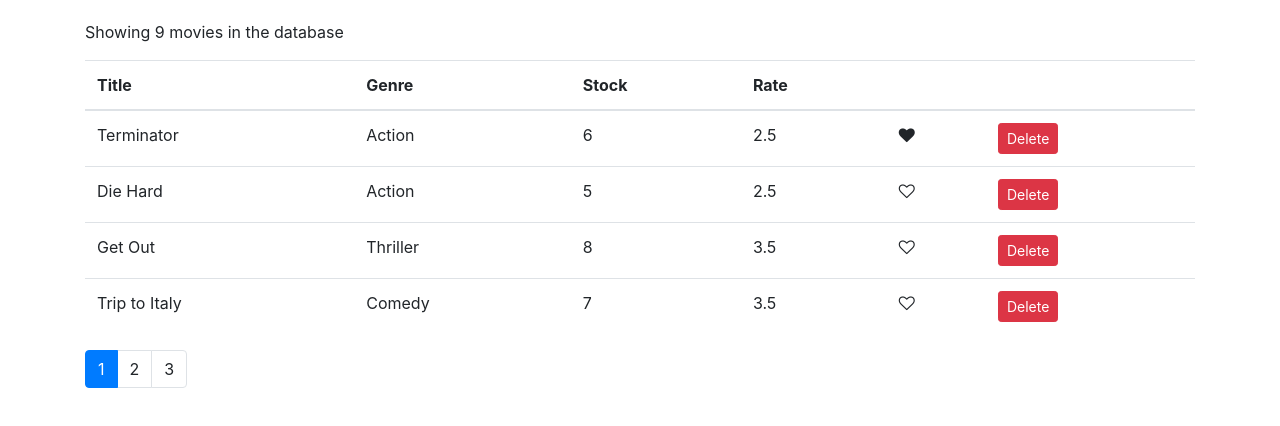
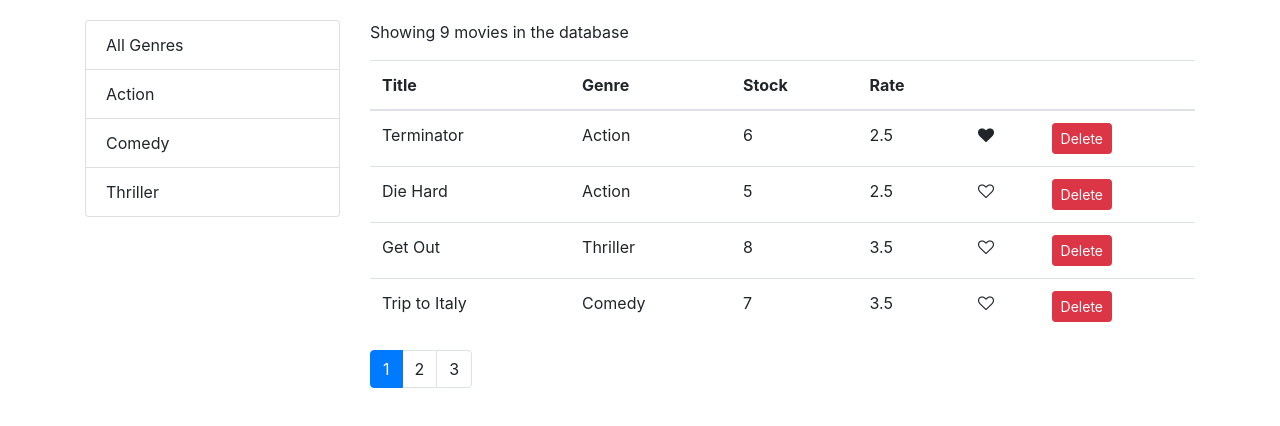
Before and after one commit to satyam-dev/react_vidly, a React (Create React App) app: page / in a window 1280 px wide. Shown: the top 426 px of the page. Built offline with nearby package versions, Linux system fonts and the light colour scheme.

Commit message:
filtering movies according to genre

```diff
--- /dev/null
+++ b/src/components/common/listGroup.jsx
@@ -0,0 +1,27 @@
+import React from "react";
+const ListGroup = (props) => {
+  const { items, onItemSelect, showBy, identifyBy, selectedItem } = props;
+  return (
+    <ul className="list-group">
+      {items.map((item) => (
+        <li
+          key={item[identifyBy]}
+          onClick={() => onItemSelect(item)}
+          className={
+            selectedItem === item
+              ? "list-group-item active-link active"
+              : "list-group-item active-link"
+          }
+        >
+          {item[showBy]}
+        </li>
+      ))}
+    </ul>
+  );
+};
+ListGroup.defaultProps = {
+  showBy: "name",
+  identifyBy: "_id",
+};
+
+export default ListGroup;
--- a/src/components/video.jsx
+++ b/src/components/video.jsx
@@ -5,12 +5,20 @@ import { cloneDeep, findIndex } from "lodash";
 import Pagination from "./common/pagination";
 import { paginate } from "../utils/paginate";
 import PropTypes from "prop-types";
+import ListGroup from "./common/listGroup";
+import { getGenres } from "../services/fakeGenreService";
 class Movies extends Component {
   state = {
-    movies: getMovies(),
+    movies: [],
+    genres: [],
     pageSize: 4,
     currentPage: 1,
+    selectedGenre: null,
   };
+  componentDidMount() {
+    const genres = [{ name: "All Genres", _id: "all_genres" }, ...getGenres()];
+    this.setState({ movies: getMovies(), genres });
+  }
   handleDelete(movie) {
     const movies = this.state.movies.filter((m) => m._id !== movie._id);
     this.setState({ movies });
@@ -25,16 +33,37 @@ class Movies extends Component {
   handlePageChange = (page) => {
     this.setState({ currentPage: page });
   };
+  handleItemSelect = (item) => {
+    this.setState({ selectedGenre: item, currentPage: 1 });
+  };
   render() {
     const { length: count } = this.state.movies;
-    const { currentPage, pageSize, movies: allMovies } = this.state;
+    const {
+      currentPage,
+      pageSize,
+      movies: allMovies,
+      genres,
+      selectedGenre,
+    } = this.state;
     if (count === 0) {
       return <p>There are no movies in the database</p>;
     }
-    const movies = paginate(allMovies, currentPage, pageSize);
+    const filteredMovies =
+      selectedGenre && selectedGenre._id !== "all_genres"
+        ? allMovies.filter((m) => m.genre._id === selectedGenre._id)
+        : allMovies;
+    const movies = paginate(filteredMovies, currentPage, pageSize);
     return (
-      <React.Fragment>
-        <p>Showing {count} movies in the database</p>
+      <div className="row">
+        <div className="col-3">
+          <ListGroup
+            selectedItem={selectedGenre}
+            items={genres}
+            onItemSelect={this.handleItemSelect}
+          />
+        </div>
+        <div className="col">
+          <p>Showing {filteredMovies.length} movies in the database</p>
           <table className="table">
             <thead>
               <tr>
@@ -69,12 +98,13 @@ class Movies extends Component {
             </tbody>
           </table>
           <Pagination
-          itemsCount={count}
+            itemsCount={filteredMovies.length}
             pageSize={pageSize}
             currentPage={currentPage}
             onPageChange={this.handlePageChange}
           />
-      </React.Fragment>
+        </div>
+      </div>
     );
   }
 }
@@ -84,4 +114,9 @@ Pagination.propTypes = {
   currentPage: PropTypes.number.isRequired,
   onPageChange: PropTypes.func.isRequired,
 };
+// ListGroup.propTypes = {
+//   items: PropTypes.array.isRequired,
+//   onItemSelect: PropTypes.func.isRequired,
+//   // selectedItem: PropTypes.object
+// };
 export default Movies;
```
Lines whose indentation alone changed are shown as unchanged.
